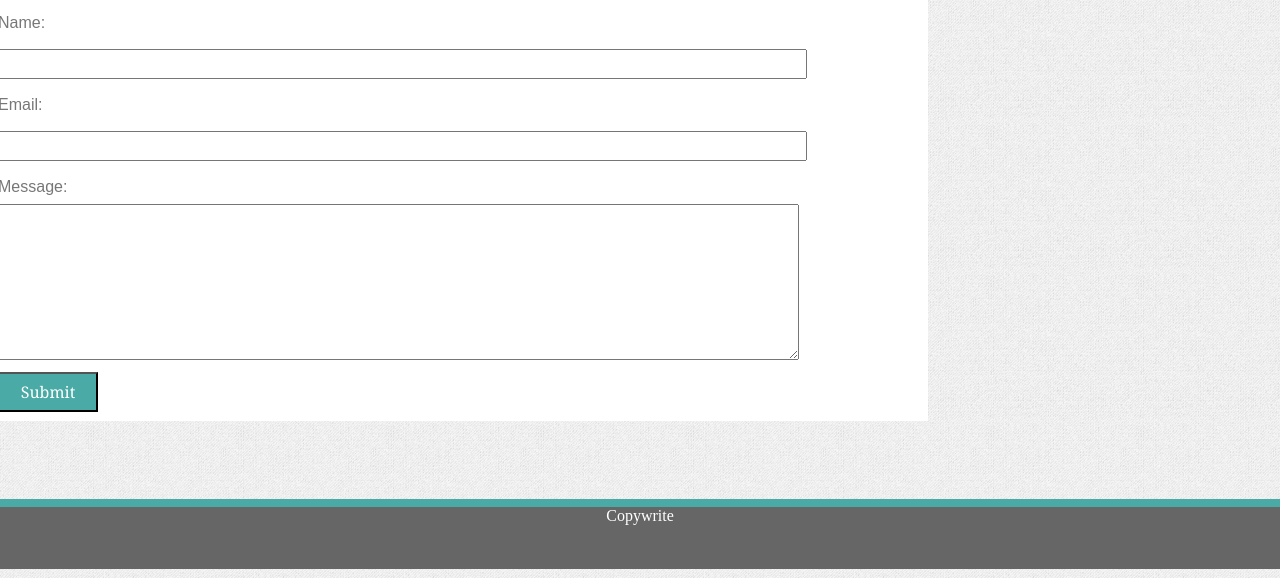
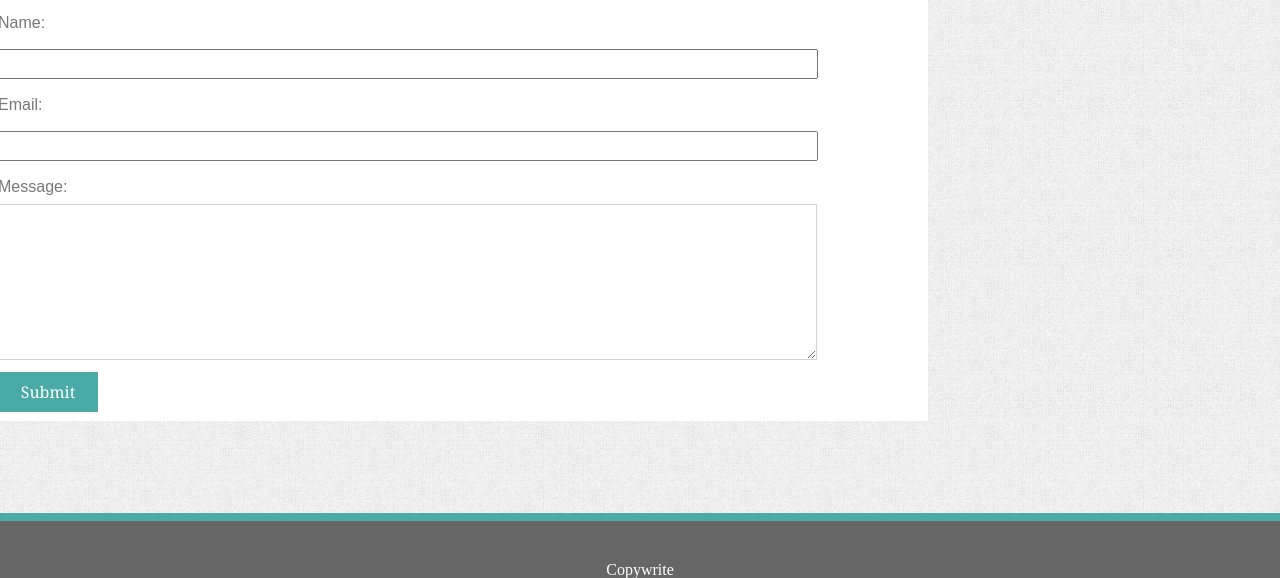
Before and after one commit to jschech1/Basic-Portfolio, a plain HTML site: page contact.html in a window 1280 px wide. Shown: the part 222-800 px from the top of the page. Drawn offline with Linux system fonts and the light colour scheme.

Commit message:
homework 1 updates

```diff
--- a/assets/css/style.css
+++ b/assets/css/style.css
@@ -43,6 +43,7 @@ body {
     color: #777777;
     padding: 35px 40px 20px 220px;
     width: 500px;
+    font-size: 20px;
 
 }
 
@@ -112,6 +113,8 @@ footer {
     right: 1px;
     height: 70px;
     left: 10px;
+    padding-top: 40px;
+    margin-bottom: -5px;
 }
 
 #wholeBody {
@@ -144,6 +147,7 @@ footer {
     width: 100px;
     height: 40px;
     font-size: 16px;
+    border: 0px;
 
 }
 p {font-family: 'Arial', 'Helvetica Neue', Helvetica, sans-serif;
--- a/contact.html
+++ b/contact.html
@@ -47,15 +47,15 @@
                                     <p class="info">
 
 
-                                        Name:&nbsp;&nbsp;&nbsp;&nbsp;<br><br><input type="text" style="width:90%; height: 30px;"></p>
+                                        Name:&nbsp;&nbsp;&nbsp;&nbsp;<br><br><input type="text" style="width:90%;height: 30px; margin-left: 1px;"></p>
                                         <p class="info">
 
 
-                                                Email:<br><br><input type="text" style="width:90%; height: 30px;"></p>
+                                                Email:<br><br><input type="text" style="width:90%;height: 30px; margin-left: 1px;";></p>
 
                                     <p class="info"> Message:</p>
 
-                                    <textarea class="info" rows="10" cols="30" style="width:90%"></textarea>
+                                    <textarea class="info" rows="10" cols="30" style="width:92%; border-color: lightgrey"></textarea>
                                     <br>
                                     <input id="button" type="submit">
                                    </form>
```
Also changed, not shown: portfolio.html (+2 -0 lines).
